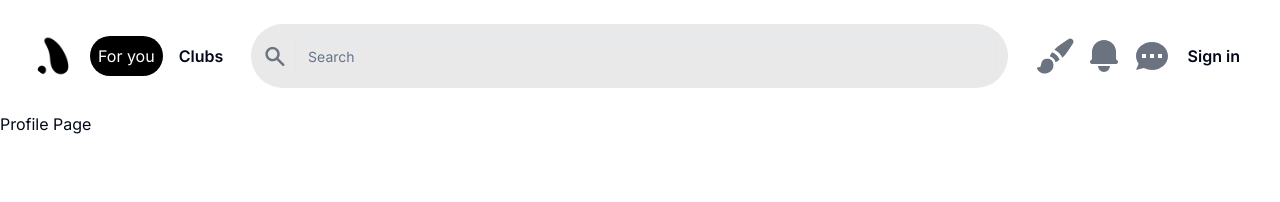
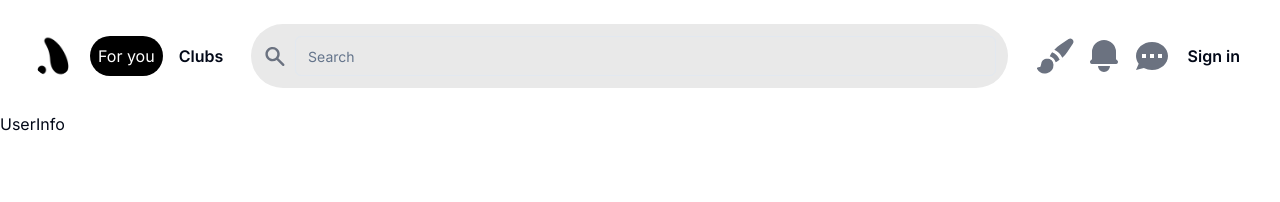
Before and after one commit to junhong-liao/arthub, a Next.js app in the folder arthub/: page /1 in a window 1280 px wide. Shown: the top 202 px of the page. Built offline with nearby package versions, Linux system fonts and the light colour scheme; no server answers; the database is empty.

Commit message:
Configured user profile page. Refactored email handling

```diff
--- a/arthub/app/[userId]/page.tsx
+++ b/arthub/app/[userId]/page.tsx
@@ -3,35 +3,41 @@
 import { doc, getDoc, getFirestore } from "firebase/firestore";
 import { useEffect } from "react";
 import app from "../Shared/firebaseConfig";
+import UserInfo from "../../components/UserInfo";
 
 function Profile({ params }: any) {
   const db = getFirestore(app);
 
-  // logs userId
+  // Retrieve user data from Firestore
+  const getUserInfo = async (email: string) => {
+    const docRef = doc(db, "user", email);
+    try {
+      const docSnap = await getDoc(docRef);
+      // CONSOLE PRINT DATA, FOR TESTING PURPOSES ONLY (TO BE DELETED).
+      if (docSnap.exists()) {
+        console.log("Document data:", docSnap.data());
+      } else {
+        console.warn("No documents found.");
+      }
+    } catch (error) {
+      console.error("Error fetching document:", error);
+    }
+  };
+
+  // Logs userId and fetches user info
   useEffect(() => {
-    const userId = params.userId.replace("%40", "@");
-    console.log("Loaded user profile for: " + userId);
-    if (params) {
+    if (params && params.userId) {
+      const userId = params.userId.replace("%40", "@");
+      console.log("Loaded user profile for: " + userId);
       getUserInfo(userId + "@gmail.com");
     }
   }, [params]);
 
-  // retrieve user data from firestore
-
-  const getUserInfo = async ({ email }: any) => {
-    const docRef = doc(db, "user", email);
-    const docSnap = await getDoc(docRef);
-
-    // CONSOLE PRINT DATA, FOR TESTING PURPOSES ONLY ( TO BE DELETED ).
-    if (docSnap.exists()) {
-      console.log("Document data:", docSnap.data());
-    } else {
-      // docSnap.data() will be undefined in this case
-      console.warn("No documents found.");
-    }
-  };
-
-  return <div>Profile Page</div>;
+  return (
+    <div>
+      <UserInfo />
+    </div>
+  );
 }
 
 export default Profile;
--- /dev/null
+++ b/arthub/components/UserInfo.tsx
@@ -0,0 +1,9 @@
+import React from 'react'
+
+function UserInfo() {
+  return (
+    <div>UserInfo</div>
+  )
+}
+
+export default UserInfo
```
